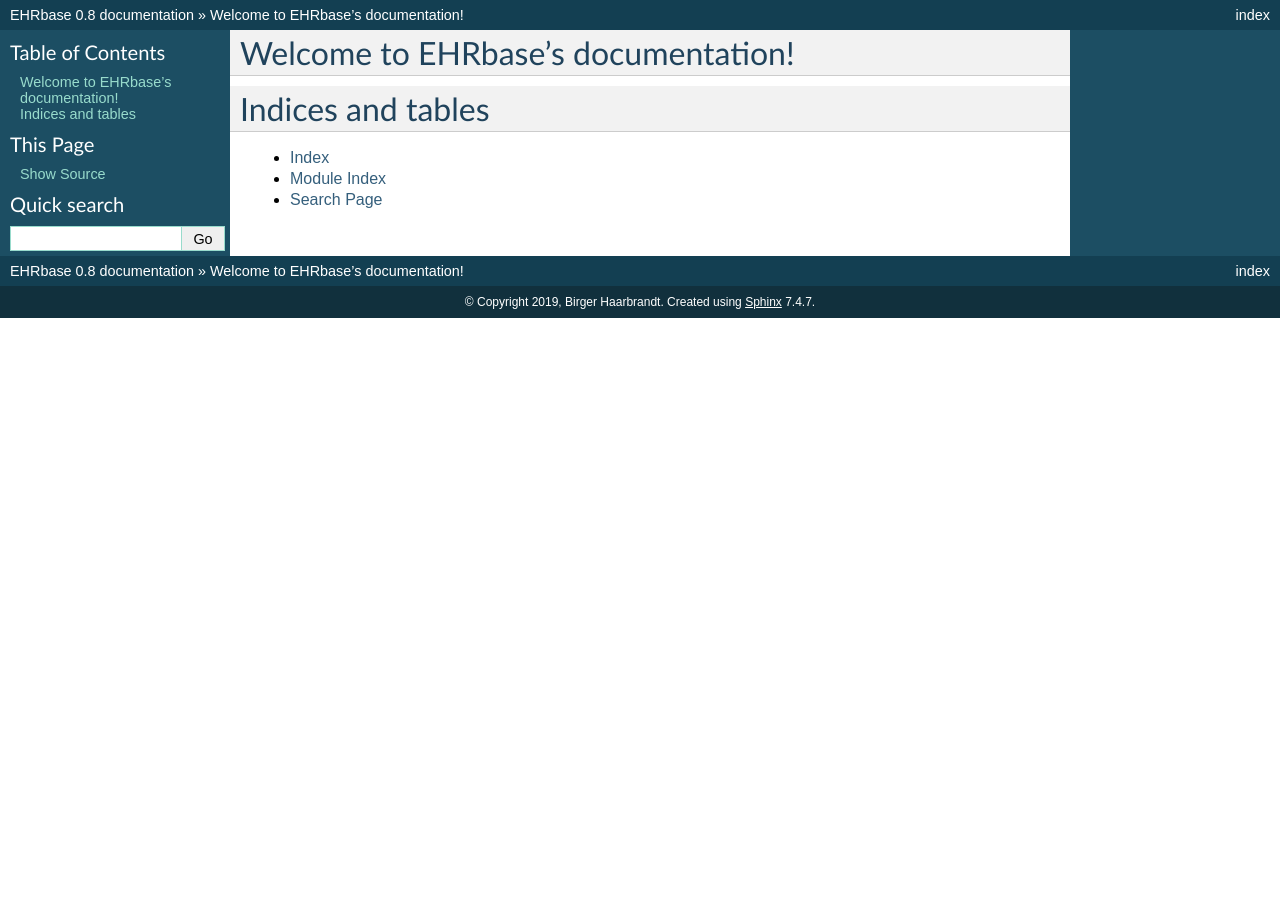
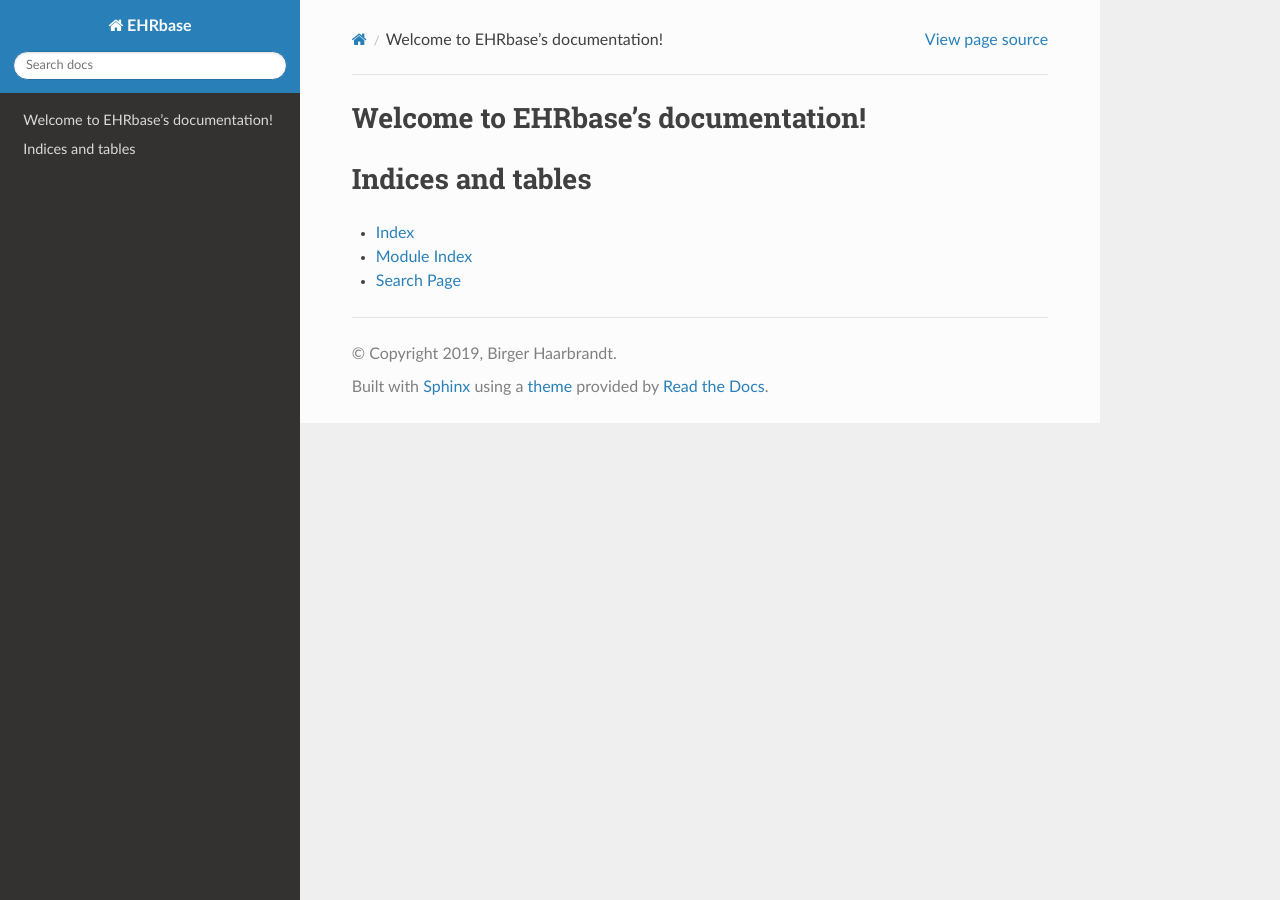
Before and after one commit to Geisterfalle/Geisterfalle.github.io, a Sphinx documentation site: the page built from source/index.rst, in a window 1280 px wide. Built offline with Sphinx 7.4.7 and the Read the Docs theme 2.0.0, drawn with Linux system fonts in a browser that asks for light colours; formulas are drawn with MathJax 3.

Commit message:
RTD theme

```diff
--- a/source/conf.py
+++ b/source/conf.py
@@ -15,7 +15,7 @@
 # import os
 # import sys
 # sys.path.insert(0, os.path.abspath('.'))
-
+import sphinx_rtd_theme
 
 # -- Project information -----------------------------------------------------
 
@@ -43,6 +43,7 @@
     'sphinx.ext.todo',
     'sphinx.ext.imgmath',
     'sphinx.ext.githubpages',
+	'sphinx_rtd_theme'
 ]
 
 # Add any paths that contain templates here, relative to this directory.
@@ -78,7 +79,7 @@
 # The theme to use for HTML and HTML Help pages.  See the documentation for
 # a list of builtin themes.
 #
-html_theme = 'classic'
+html_theme = 'sphinx_rtd_theme'
 
 # Theme options are theme-specific and customize the look and feel of a theme
 # further.  For a list of options available for each theme, see the
```
